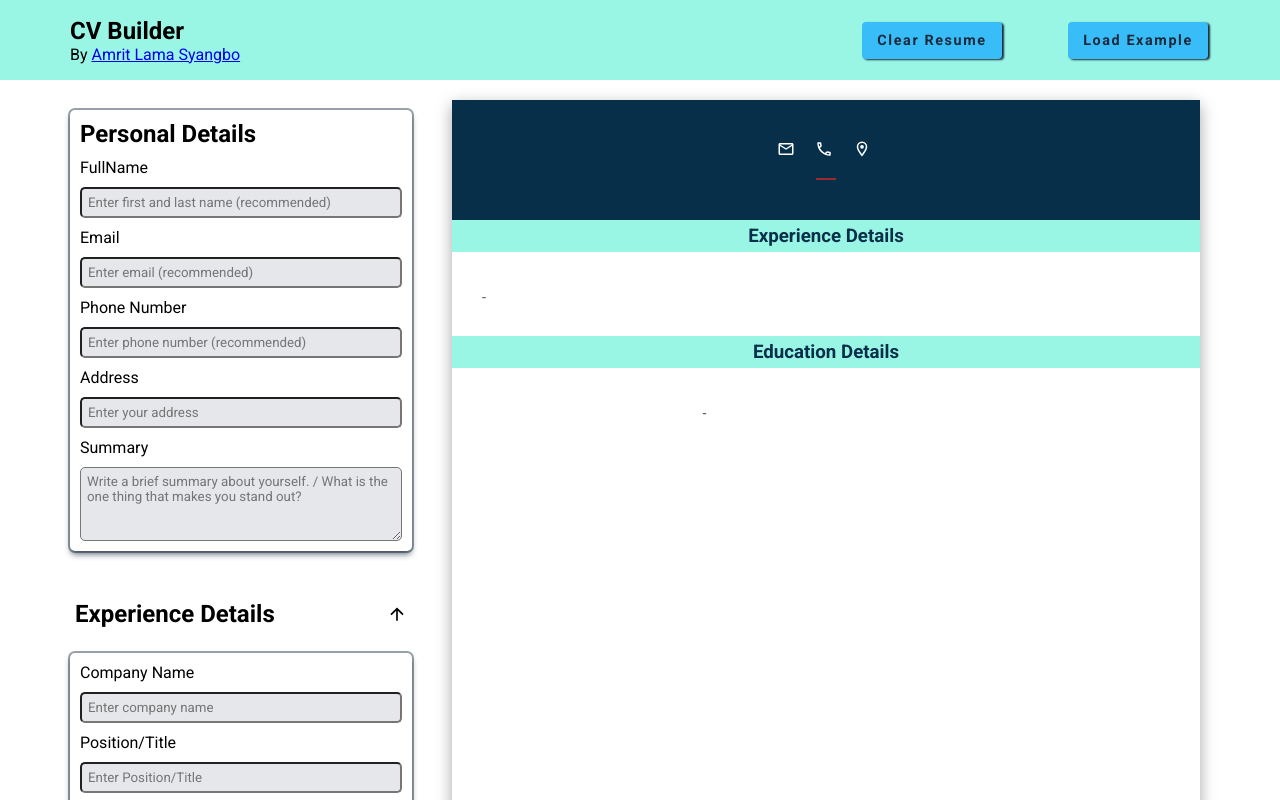
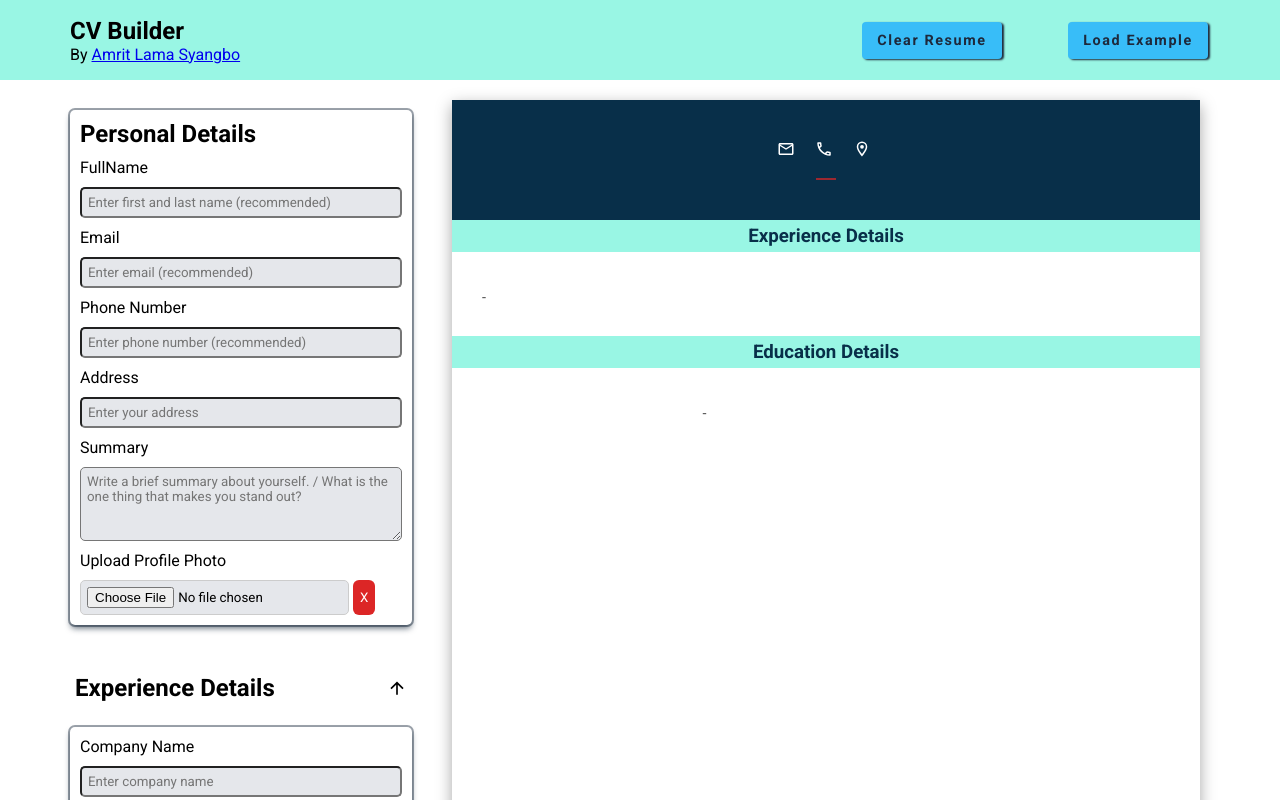
Before and after one commit to Amrit57/CV-Application, a React (Vite) app: page / in a window 1280 px wide. Shown: the top 800 px of the page. Built offline with nearby package versions, Linux system fonts and the light colour scheme.

Commit message:
Add Profile Phhoto section and remove feature.

```diff
--- a/src/components/DisplayForm.jsx
+++ b/src/components/DisplayForm.jsx
@@ -1,6 +1,11 @@
 import React from "react";
 
-export default function DisplayForm({ personalData, expData, eduData }) {
+export default function DisplayForm({
+  personalData,
+  profilePic,
+  expData,
+  eduData,
+}) {
   const expRender = expData.map((item, index) => {
     return (
       <div
@@ -50,7 +55,16 @@ export default function DisplayForm({ personalData, expData, eduData }) {
   return (
     <div className="displayForm">
       <section className="personal">
-        <h1>{personalData.fullName}</h1>
+        <div className="title-container">
+          <h1>{personalData.fullName}</h1>
+          {profilePic && (
+            <img
+              className="profilePic"
+              src={profilePic}
+              alt="Picture of Applicant"
+            />
+          )}
+        </div>
         <div className="contact-details">
           <div className="c-detail">
             <svg xmlns="http://www.w3.org/2000/svg" viewBox="0 0 24 24">
--- a/src/components/Form.jsx
+++ b/src/components/Form.jsx
@@ -1,4 +1,4 @@
-import React, { useState } from "react";
+import React, { useRef, useState } from "react";
 import Personal from "./Personal";
 import DisplayForm from "./DisplayForm";
 import Navbar from "./Navbar";
@@ -6,6 +6,16 @@ import Navbar from "./Navbar";
 export default function Form() {
   const [dropDown, setDropDown] = useState(true);
   const [dropEdu, setDropEdu] = useState(true);
+  const [file, setFile] = useState("");
+  const imageRef = useRef();
+  function handleRemoveImage() {
+    imageRef.current.value = "";
+    setFile("");
+  }
+  function handleImageChange(e) {
+    const imageSrc = URL.createObjectURL(e.target.files[0]);
+    setFile(imageSrc);
+  }
   const [personalDatas, setPersonalDatas] = useState({
     fullName: "",
     email: "",
@@ -133,7 +143,13 @@ export default function Form() {
       <Navbar clearResume={handleClearResume} loadResume={handleLoadResume} />
       <div className="main">
         <div className="form-container">
-          <Personal data={personalDatas} handleChange={handlePersonalChange} />
+          <Personal
+            removeImage={handleRemoveImage}
+            imageFile={imageRef}
+            handleImageChange={handleImageChange}
+            data={personalDatas}
+            handleChange={handlePersonalChange}
+          />
           <section className="experience-info">
             <div
               onClick={() => setDropDown(!dropDown)}
@@ -304,6 +320,7 @@ export default function Form() {
         </div>
         <DisplayForm
           personalData={personalDatas}
+          profilePic={file}
           expData={expDatas}
           eduData={edudatas}
         />
--- a/src/components/Personal.jsx
+++ b/src/components/Personal.jsx
@@ -1,6 +1,11 @@
 import React from "react";
-
-export default function Personal({ data, handleChange }) {
+export default function Personal({
+  data,
+  imageFile,
+  handleImageChange,
+  handleChange,
+  removeImage
+}) {
   return (
     <section className="personal-info">
       <h2>Personal Details</h2>
@@ -36,7 +41,7 @@ export default function Personal({ data, handleChange }) {
         value={data.address}
         onChange={handleChange}
       />
-      <label htmlFor="summart">Summary</label>
+      <label htmlFor="summary">Summary</label>
       <textarea
         name="summary"
         placeholder="Write a brief summary about yourself. / What is the one thing that makes you stand out?"
@@ -46,6 +51,11 @@ export default function Personal({ data, handleChange }) {
         maxLength={500}
         onChange={handleChange}
       />
+      <label htmlFor="image">Upload Profile Photo</label>
+      <div className="ImageInputContainer">
+        <input className="profileInput" type="file" ref={imageFile} onChange={handleImageChange} />
+        <button className="btn-remove btn-delete" onClick={removeImage}>X</button>
+      </div>
     </section>
   );
 }
--- a/src/styles/style.css
+++ b/src/styles/style.css
@@ -13,7 +13,33 @@
   --delete-btn-bg: #dc2626;
   --personal-bg: #082f49;
 }
-
+.title-container {
+  display: flex;
+  width: 100%;
+  justify-content: center;
+  position: relative;
+}
+.ImageInputContainer{
+  width: 100%;
+  display: flex;
+  overflow: hidden;
+}
+.profilePic {
+  width: 100px;
+  height: 100px;
+  border-radius: 50%;
+  object-fit: cover;
+  position: absolute;
+  right: 0;
+  top: 0;
+}
+.profileInput {
+  cursor: pointer;
+  width:auto;
+  border: 1px solid #ccc;
+  margin-right: 4px ;
+  padding: 6px 12px;
+}
 .navbar {
   height: 80px;
   display: flex;
@@ -39,6 +65,12 @@
   border: none;
   font-weight: bold;
   color: var(--btn-color);
+}
+.btn-remove {
+  padding: 7px;
+  cursor: pointer;
+  border: none;
+  border-radius: 6px;
 }
 .btn-delete {
   background: var(--delete-btn-bg);
@@ -146,7 +178,6 @@ textarea:focus {
   display: flex;
   gap: 20px;
   padding: 20px;
-
   margin: 10px;
 }
 .bottom-line {
@@ -222,7 +253,7 @@ textarea:focus {
     padding: 0px 18px;
     margin: auto;
   }
-  .navbar{
+  .navbar {
     padding: 12px;
   }
   .navbar--tab-container {
@@ -279,22 +310,22 @@ textarea:focus {
   }
 }
 @media screen and (max-width: 400px) {
-  .navbar--tab-container{
+  .navbar--tab-container {
     display: block;
   }
-  .navbar--btn{
+  .navbar--btn {
     letter-spacing: 0;
-    padding:10px  5px;
+    padding: 10px 5px;
     margin: 0px 5px;
     width: auto;
   }
-  .navbar{
+  .navbar {
     padding: 2px;
   }
-  .contact-details  {
+  .contact-details {
     margin: 10px 0px;
   }
-  .contact-details p{
+  .contact-details p {
     font-size: 0.56rem;
   }
   .displayForm,
```
